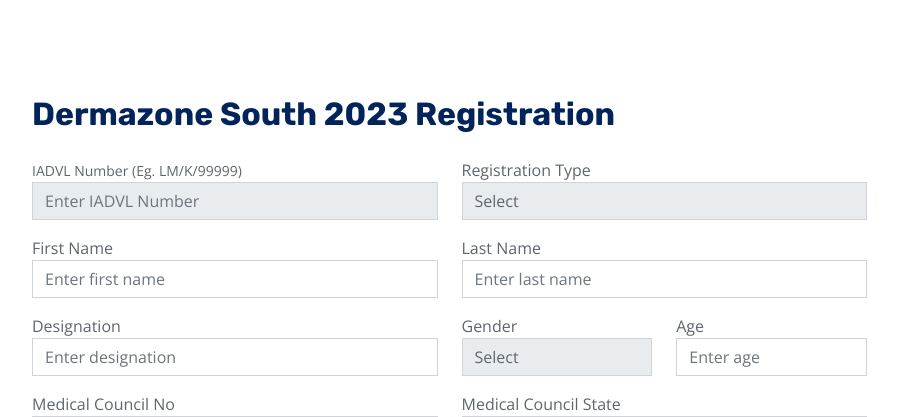
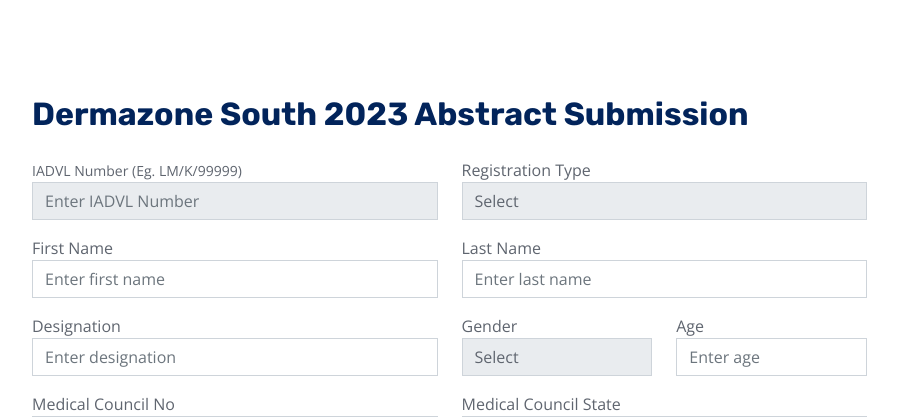
Before and after one commit to ukendiran/dermazonesouth, a PHP site: page /register.php in a window 1280 px wide. Shown: the part 280-697 px from the top of the page, without its empty margins (50-948 px from the left). Run offline with PHP 8.4, Linux system fonts and the light colour scheme; some libraries are stand-ins or nearby versions.

Commit message:
Abstract Submission

```diff
--- a/register.php
+++ b/register.php
@@ -74,12 +74,12 @@ if (isset($_POST['submit'])) {
 <!-- Page Header Start -->
 <div class="container-fluid page-header py-1 mb-5 wow fadeIn" data-wow-delay="0.1s">
     <div class="container py-5">
-        <h1 class="display-5 text-white animated slideInRight">Registration</h1>
+        <h1 class="display-5 text-white animated slideInRight">Abstract Submission</h1>
         <nav aria-label="breadcrumb">
             <ol class="breadcrumb animated slideInRight mb-0">
                 <li class="breadcrumb-item"><a href="index.php">Home</a></li>
                 <!-- <li class="breadcrumb-item"><a href="#">Pages</a></li> -->
-                <li class="breadcrumb-item active" aria-current="page">Registration</li>
+                <li class="breadcrumb-item active" aria-current="page">Abstract Submission</li>
             </ol>
         </nav>
     </div>
@@ -93,7 +93,7 @@ if (isset($_POST['submit'])) {
         <div class="row g-2">
             <div class="col-md-9">
                 <h2 class="mb-4">
-                    Dermazone South 2023 Registration</h2>
+                    Dermazone South 2023 Abstract Submission</h2>
                 <div class="form-s1">
                     <form id="registation-form" method="post" action="register.php?id=<?= $id ?>">
                         <div class="form-group row">
```
